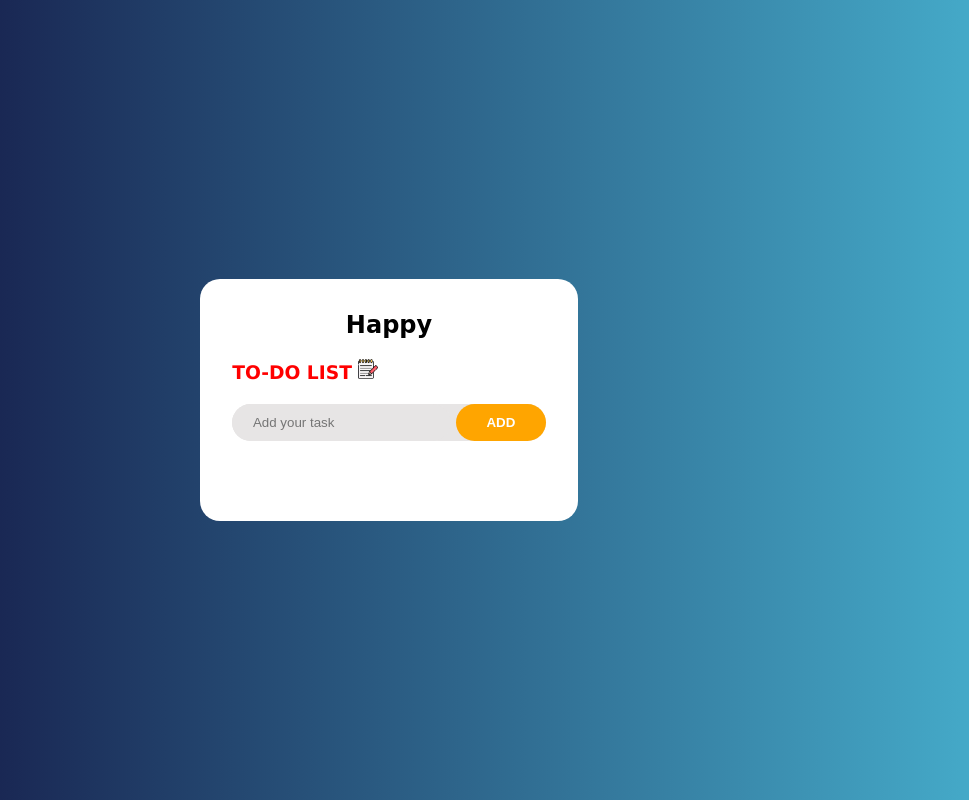
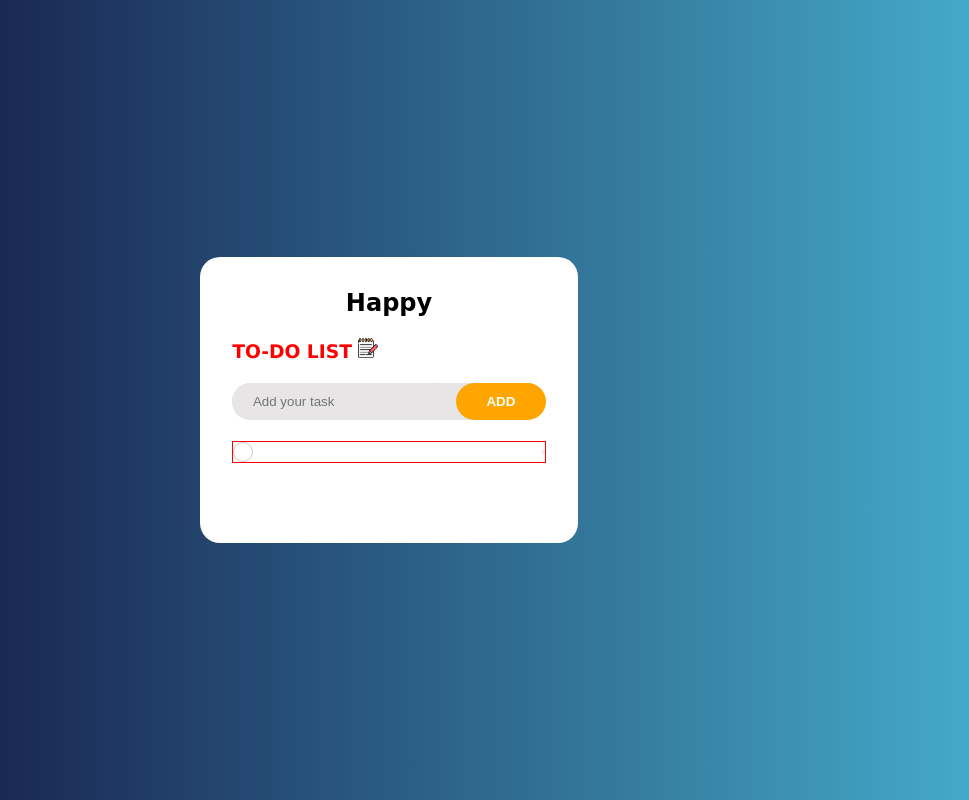
Before and after one commit to yvzklc/todoApp, a plain HTML site: page index.html in a window 1280 px wide. Shown: the whole page, without its empty margins (251-1220 px from the left). Drawn offline with Linux system fonts and the light colour scheme.

Commit message:
New styling continue

```diff
--- a/index.html
+++ b/index.html
@@ -14,6 +14,13 @@
         <input id="input" type="text" placeholder="Add your task">
         <button id="add">ADD</button>
     </div>
+    <ul>
+        <li>
+            <p class="circle"></p>
+            <span></span>
+            <button class="delete"></button>
+        </li>
+    </ul>
     </div>
 
     <script src="app.js"></script>
--- a/style.css
+++ b/style.css
@@ -57,3 +57,30 @@ h3{
     cursor: pointer;
     font-weight: bold;
 }
+
+
+/*! THIS SECTION FOR AFTER JS */
+
+.circle{
+    border: 1px solid red;
+    display: inline-block;
+    width: 20px;
+    height: 20px;
+    border: 1px solid rgb(202, 198, 198);
+    border-radius: 50%;
+    cursor: pointer;
+}
+
+li{
+    list-style-type: none;
+    background-origin: padding-box;
+    border: 1px solid red;
+    display: flex;
+    align-items: center;
+    position: relative;
+}
+
+.delete{
+    position: absolute;
+    right: 0;
+}
```
